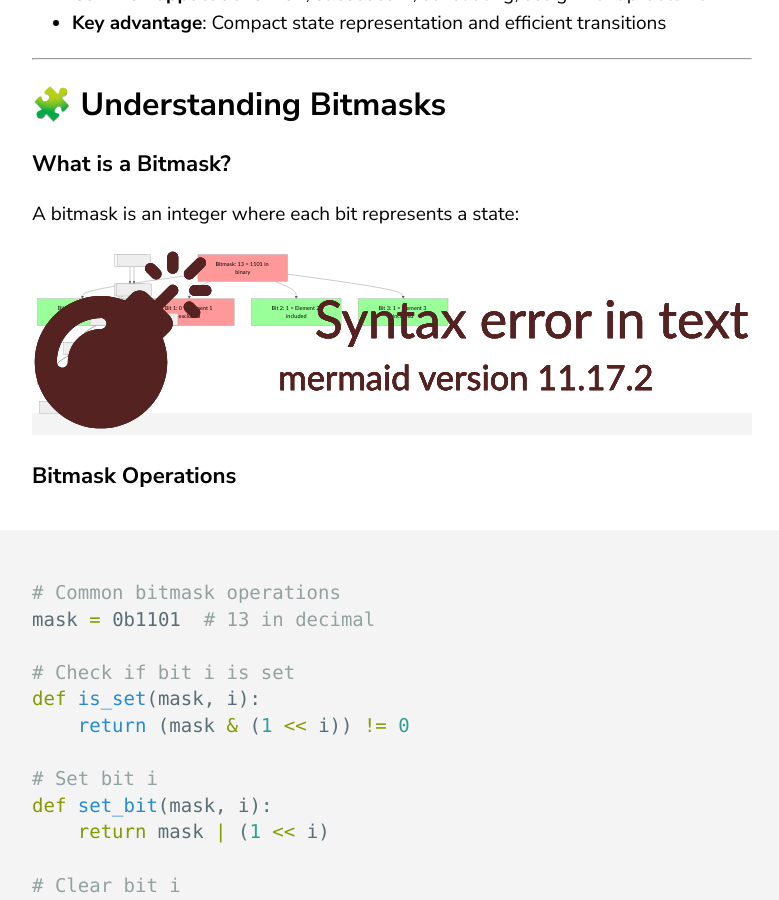
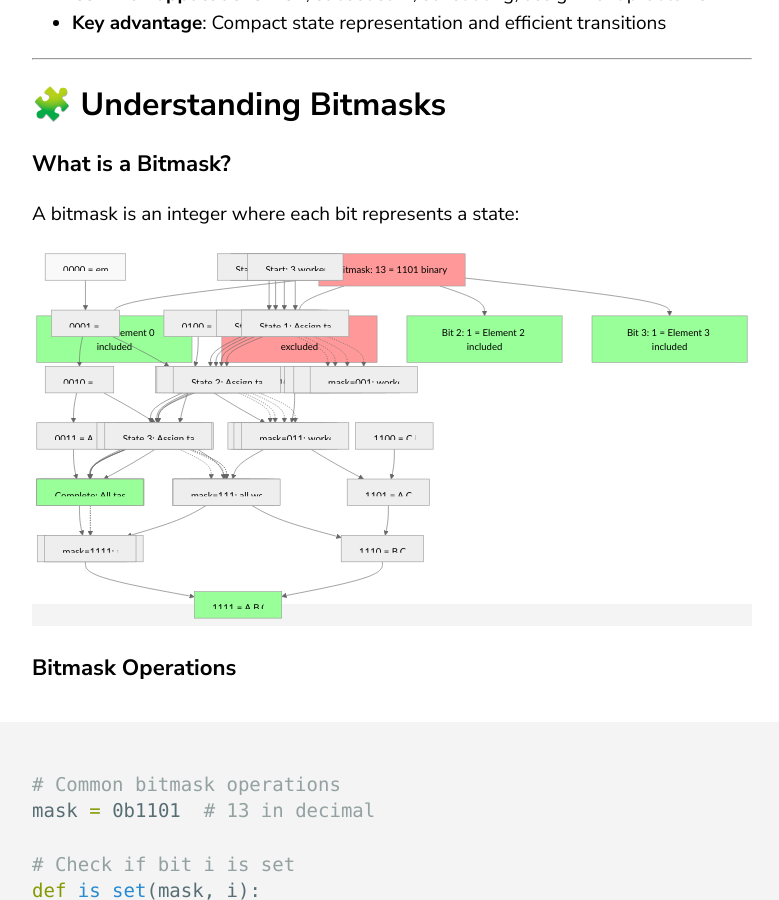
Before and after one commit to proxyroot/proxyroot.github.io, a Jekyll site: the page built from _posts/2023-04-11-bitmask-dp-overview.markdown, in a window 1280 px wide and 900 px high, scrolled down 866 px. Shown: the whole window, without its empty margins (68-847 px from the left). Built offline with Jekyll 4.4.1, drawn with Linux system fonts in a browser that asks for light colours; our own code applies the rules of GitHub Pages for plain Markdown files.

Commit message:
comments

````diff
--- a/_posts/2023-04-11-bitmask-dp-overview.markdown
+++ b/_posts/2023-04-11-bitmask-dp-overview.markdown
@@ -25,7 +25,7 @@ A bitmask is an integer where each bit represents a state:
 
 ```mermaid
 graph TD
-    Mask[Bitmask: 13 = 1101 in binary]
+    Mask[Bitmask: 13 = 1101 binary]
     Bit0[Bit 0: 1 = Element 0 included]
     Bit1[Bit 1: 0 = Element 1 excluded]
     Bit2[Bit 2: 1 = Element 2 included]
@@ -85,22 +85,22 @@ For 4 elements [A, B, C, D]:
 
 ```mermaid
 graph TD
-    Mask0[0000 = {} = 0]
-    Mask1[0001 = {A} = 1]
-    Mask2[0010 = {B} = 2]
-    Mask3[0011 = {A,B} = 3]
-    Mask4[0100 = {C} = 4]
-    Mask5[0101 = {A,C} = 5]
-    Mask6[0110 = {B,C} = 6]
-    Mask7[0111 = {A,B,C} = 7]
-    Mask8[1000 = {D} = 8]
-    Mask9[1001 = {A,D} = 9]
-    Mask10[1010 = {B,D} = 10]
-    Mask11[1011 = {A,B,D} = 11]
-    Mask12[1100 = {C,D} = 12]
-    Mask13[1101 = {A,C,D} = 13]
-    Mask14[1110 = {B,C,D} = 14]
-    Mask15[1111 = {A,B,C,D} = 15]
+    Mask0[0000 = empty = 0]
+    Mask1[0001 = A = 1]
+    Mask2[0010 = B = 2]
+    Mask3[0011 = A,B = 3]
+    Mask4[0100 = C = 4]
+    Mask5[0101 = A,C = 5]
+    Mask6[0110 = B,C = 6]
+    Mask7[0111 = A,B,C = 7]
+    Mask8[1000 = D = 8]
+    Mask9[1001 = A,D = 9]
+    Mask10[1010 = B,D = 10]
+    Mask11[1011 = A,B,D = 11]
+    Mask12[1100 = C,D = 12]
+    Mask13[1101 = A,C,D = 13]
+    Mask14[1110 = B,C,D = 14]
+    Mask15[1111 = A,B,C,D = 15]
 
     Mask0 --> Mask1 --> Mask2 --> Mask3
     Mask1 --> Mask5 --> Mask9 --> Mask13
@@ -126,10 +126,10 @@ graph TD
 
     Start --> AddA --> AddB --> AddC --> AddD
 
-    Op1[Operation: mask | 1<<0]
-    Op2[Operation: mask | 1<<1]
-    Op3[Operation: mask | 1<<2]
-    Op4[Operation: mask | 1<<3]
+    Op1[Operation: mask or 1 shift 0]
+    Op2[Operation: mask or 1 shift 1]
+    Op3[Operation: mask or 1 shift 2]
+    Op4[Operation: mask or 1 shift 3]
 
     AddA -.-> Op1
     AddB -.-> Op2
@@ -300,17 +300,17 @@ print(tsp_bitmask(distances))  # Output: 21 (A→B→D→C→A)
 
 ```mermaid
 graph TD
-    Start[Start: nums=[1,2,3], target=5]
+    Start[Start: nums=1,2,3 target=5]
     State1[State 1: Consider element 0]
     State2[State 2: Consider elements 0,1]
     State3[State 3: Consider elements 0,1,2]
-    Found[Found: subset [2,3] sums to 5]
+    Found[Found: subset 2,3 sums to 5]
 
     Start --> State1 --> State2 --> State3 --> Found
 
-    Mask1[mask=001: {1}]
-    Mask2[mask=011: {1,2}]
-    Mask3[mask=111: {1,2,3}]
+    Mask1[mask=001: 1]
+    Mask2[mask=011: 1,2]
+    Mask3[mask=111: 1,2,3]
 
     State1 -.-> Mask1
     State2 -.-> Mask2
````
